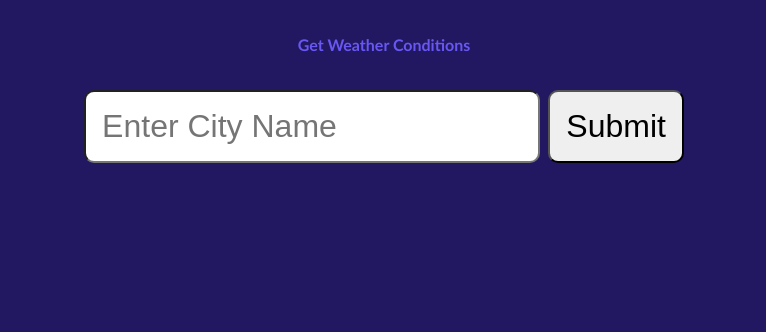
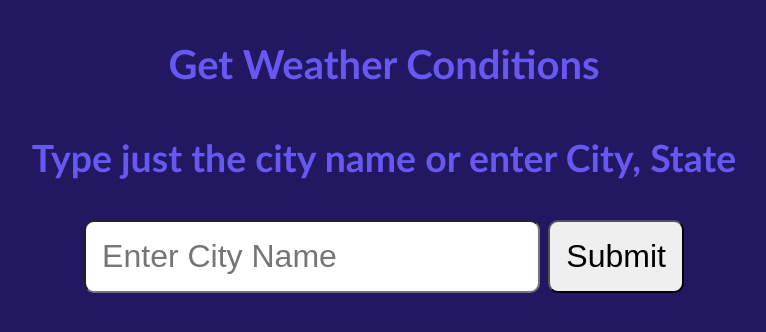
Before and after one commit to codernamedK/flask-weather, a Flask app: page / in a window 1280 px wide. Shown: the top 332 px of the page, without its empty margins (256-1022 px from the left). Run offline with Flask 3, Linux system fonts and the light colour scheme.

Commit message:
added favicon and updated styling

```diff
--- a/static/styles/style.css
+++ b/static/styles/style.css
@@ -7,10 +7,8 @@
 body {
     padding: 2rem;
     background-color: #211861;
-    color: whitesmoke;
     min-height: 100vh;
     font-family: 'Trebuchet MS', sans-serif;
-    font-size: 16px;
     line-height: 1.6;
     color: #6957f2;
     display: flex;
@@ -23,7 +21,7 @@
 /* font styling for headers */
 h1, h2 {
     font-family: 'Trebuchet MS', sans-serif;
-    font-size: 16px;
+    font-size: 40px;
     line-height: 1.6;
     color: #6957f2;
 }
@@ -31,7 +29,7 @@
 /* other styling for smaller fonts */
 p {
     font-family: 'Trebuchet MS', sans-serif;
-    font-size: 12px;
+    font-size: 24px;
     line-height: 1.3;
     color: whitesmoke;
 }
--- a/templates/index.html
+++ b/templates/index.html
@@ -4,11 +4,13 @@
     <meta charset="UTF-8">
     <meta name="viewport" content="width=device-width, initial-scale=1.0">
     <title>Get Weather Conditions</title>
+    <link rel="icon" href="{{ url_for('static', filename='styles/assets/sunCloud.png') }}" type="image/png">
     <link href="{{ url_for('static', filename='styles/style.css')}}"
      rel= "stylesheet"/>
 </head>
 <body>
     <h1>Get Weather Conditions</h1>
+    <h3>Type just the city name or enter City, State</h3>
     <form action="/weather">
         <input type="text" name="city" id="city" placeholder="Enter City Name" />
         <button type ="submit">Submit</button>
```
Also changed, not shown: README.md, static/styles/assets/sunCloud.png (added).
